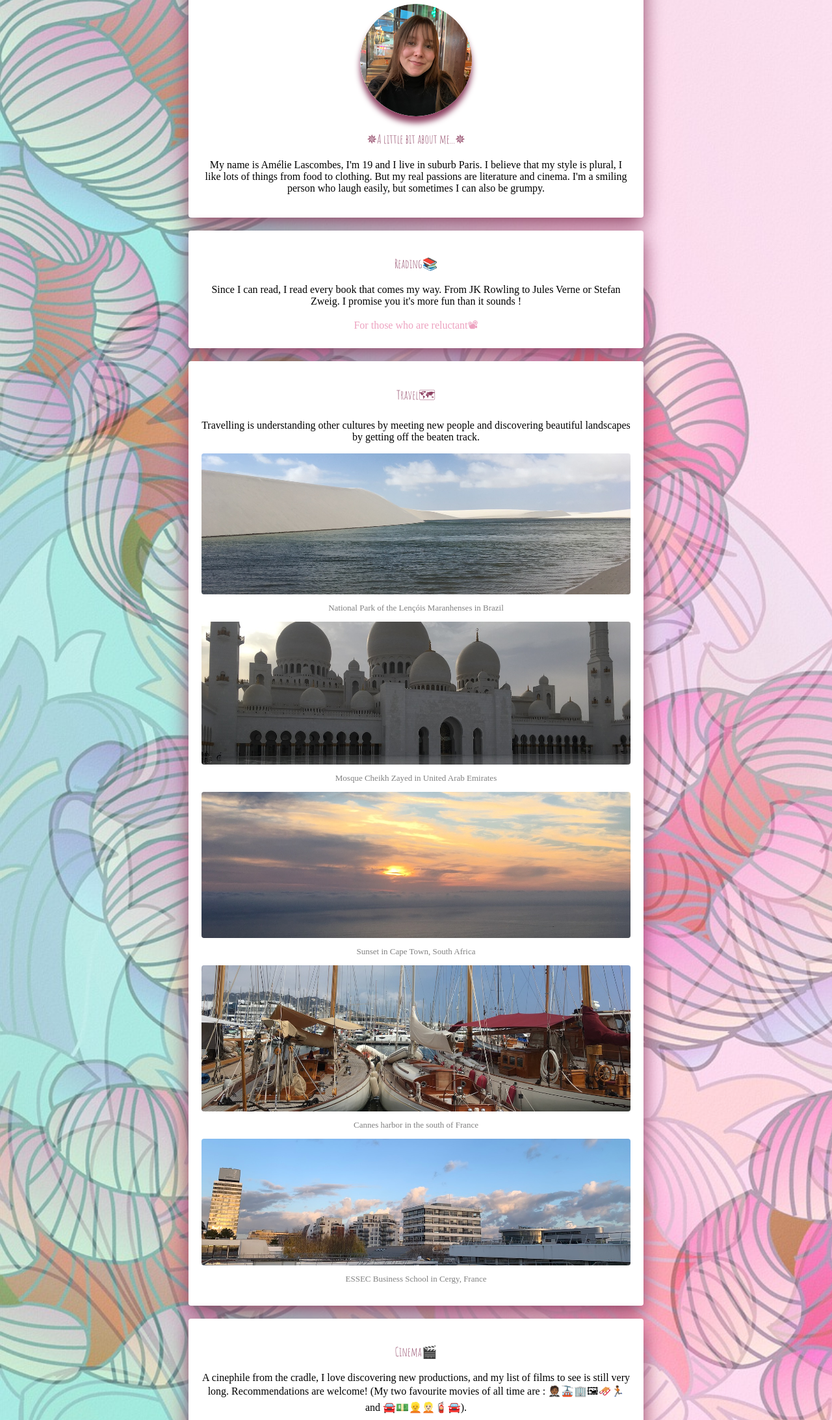
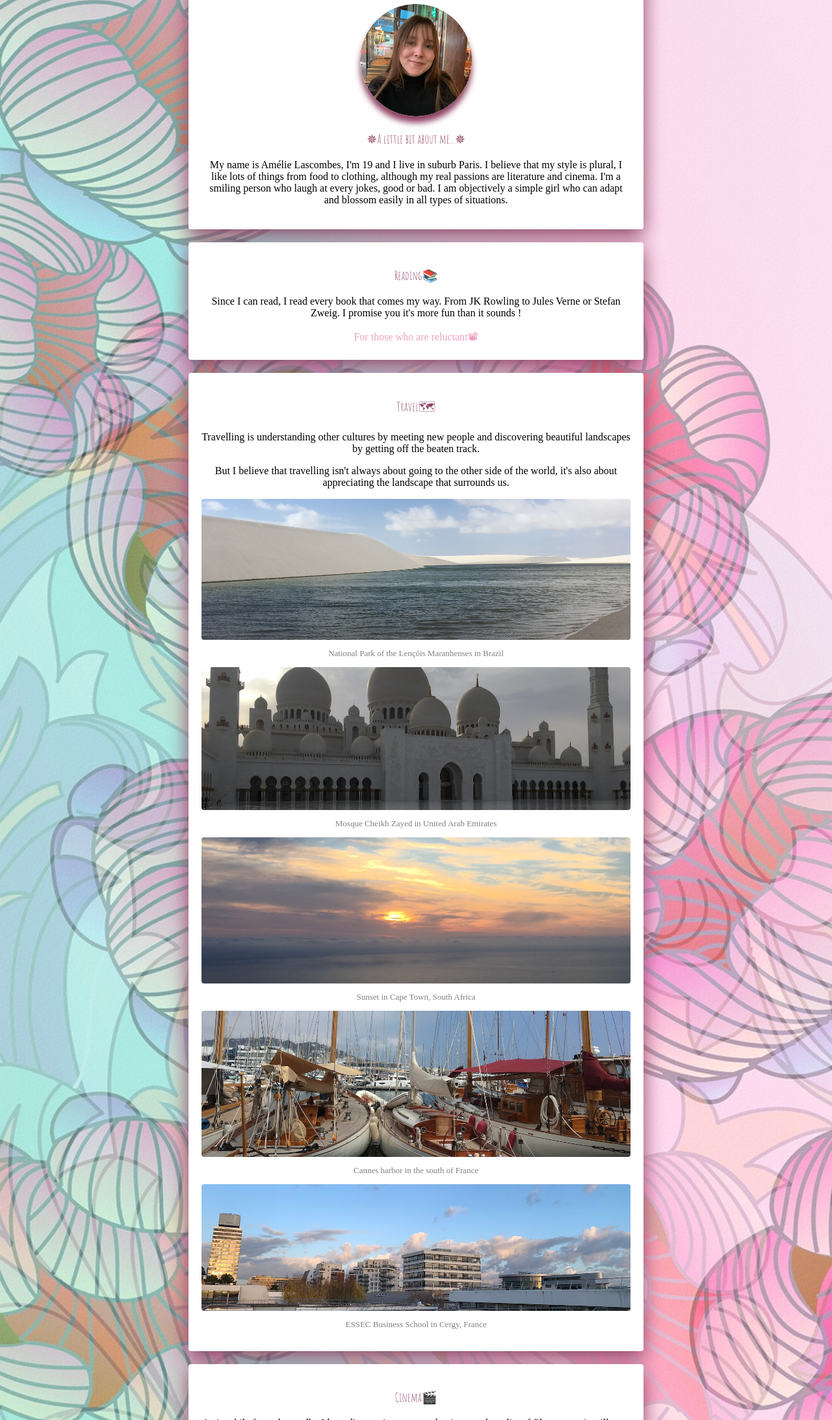
Before and after one commit to Amelie-Lascombes/my-profile, a plain HTML site: page index.html in a window 1280 px wide. Shown: the part 148-2334 px from the top of the page at 65% size. Drawn offline with Linux system fonts and the light colour scheme; a web font is replaced by a local one.

Commit message:
Update index.html

```diff
--- a/index.html
+++ b/index.html
@@ -20,7 +20,7 @@
         <h1>⇢ Welcome , you're at Amélie's. ⇠</h1>
         <img src="images/profil.png" class="profil" alt="Moi">
         <h3>✵A little bit about me...✵</h3>
-        <p>  My name is Amélie Lascombes, I'm 19 and I live in suburb Paris. I believe that my style is plural, I like lots of things from food to clothing. But my real passions are literature and cinema. I'm a smiling person who laugh easily, but sometimes I can also be grumpy. </p>
+        <p>  My name is Amélie Lascombes, I'm 19 and I live in suburb Paris. I believe that my style is plural, I like lots of things from food to clothing, although my real passions are literature and cinema. I'm a smiling person who laugh at every jokes, good or bad. I am objectively a simple girl who can adapt and blossom easily in all types of situations. </p>
       </div>
 
       <div class="card-white">
@@ -31,7 +31,7 @@
 
       <div class="card-white">
         <h3> Travel🗺</h3>
-        <p> Travelling is understanding other cultures by meeting new people and discovering beautiful landscapes by getting off the beaten track.</p>
+        <p> Travelling is understanding other cultures by meeting new people and discovering beautiful landscapes by getting off the beaten track.</p> <p> But I believe that travelling isn't always about going to the other side of the world, it's also about appreciating the landscape that surrounds us.</p>
         <img src="images/bresil2.JPG" alt="LençóisMaranhenses" class="travelimages">
         <p class="legende"> National Park of the Lençóis Maranhenses in Brazil</p>
         <img src="images/abudhabi.jpeg" alt="Mosquée Cheikh Zayed" class="travelimages">
@@ -46,7 +46,7 @@
 
       <div class="card-white">
         <h3>Cinema🎬</h3>
-        <p> A cinephile from the cradle, I love discovering new productions, and my list of films to see is still very long. Recommendations are welcome! (My two favourite movies of all time are : 🤵🏾🚠🏢🖼🛷🏃🏾 and 🚘💵👱👱🏻🧯🚘).</p>
+        <p> A cinephile from the cradle, I love discovering new productions, and my list of films to see is still very long. Recommendations are welcome!</p> <p>(Guess what my two favourite movies of all time are : 🤵🏾🚠🏢🖼🛷🏃🏾 and 🚘💵👱👱🏻🧯🚘).</p>
         <a href="https://www.youtube.com/watch?v=xBasQG_6p40" target="_blank"><i class="fab fa-youtube"></i></a>
       </div>
 
@@ -87,9 +87,6 @@
          <li>
           <a href="https://www.facebook.com/amelie.lascombes.33" target="_blank"><i class="fab fa-facebook"></i></a>
          </li>
-         <li>
-          <a href="https://www.instagram.com/amellasc/" target="_blank"><i class="fab fa-instagram"></i></a>
-         </li>
          <Li>
           <a href="https://www.linkedin.com/in/amélie-lascombes-134439198/" target="_blank"><i class="fab fa-linkedin"></i></a>
          </Li>
```
